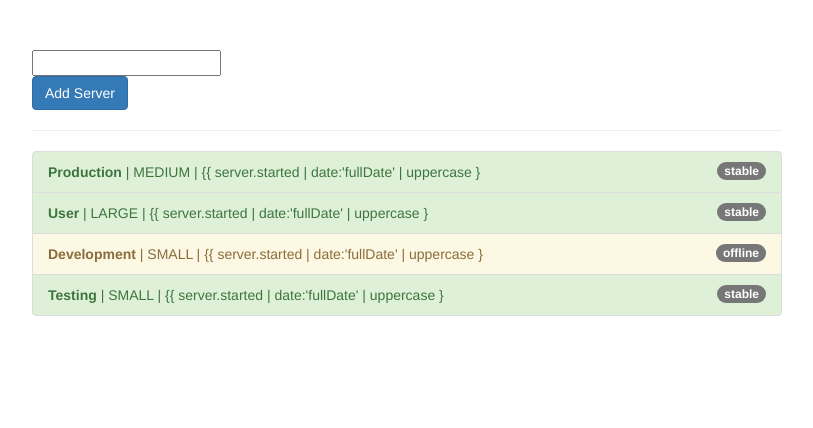
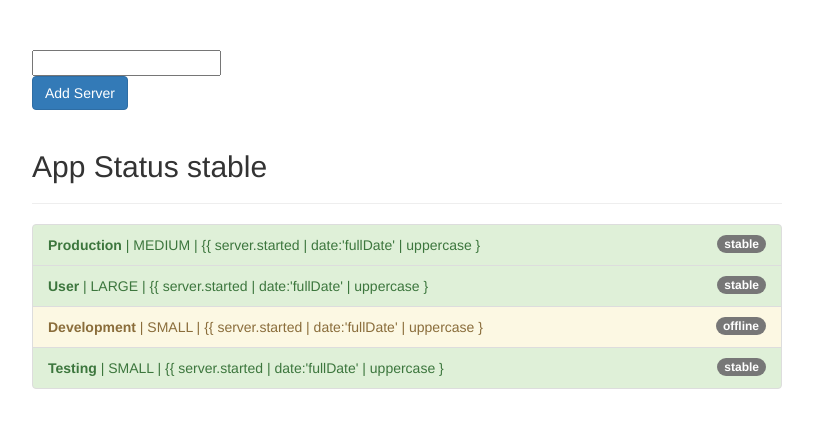
Before and after one commit to BrentAcs/udemy-angular-Pipes, an Angular app: page / in a window 1280 px wide. Shown: the top 428 px of the page, without its empty margins (233-1046 px from the left). Built offline with nearby package versions, Linux system fonts and the light colour scheme.

Commit message:
EoL 17.249 added an async pipe for demo purposes

```diff
--- a/src/app/app.component.html
+++ b/src/app/app.component.html
@@ -4,6 +4,8 @@
       <input type="text" [(ngModel)]="filteredStatus">
       <br>
       <button type="text" class="btn btn-primary" (click)="onAddServer()">Add Server</button>
+      <br><br>
+      <h2>App Status {{ appStatus | async }} </h2>
       <hr>
       <ul class="list-group">
         <li
--- a/src/app/app.component.ts
+++ b/src/app/app.component.ts
@@ -6,6 +6,13 @@
   styleUrls: ["./app.component.css"],
 })
 export class AppComponent {
+  appStatus = new Promise(
+    (resolve, reject) => {
+      setTimeout( () => {
+        resolve('stable');
+    }, 2000);
+    }
+  );
   servers = [
     {
       instanceType: "medium",
```
